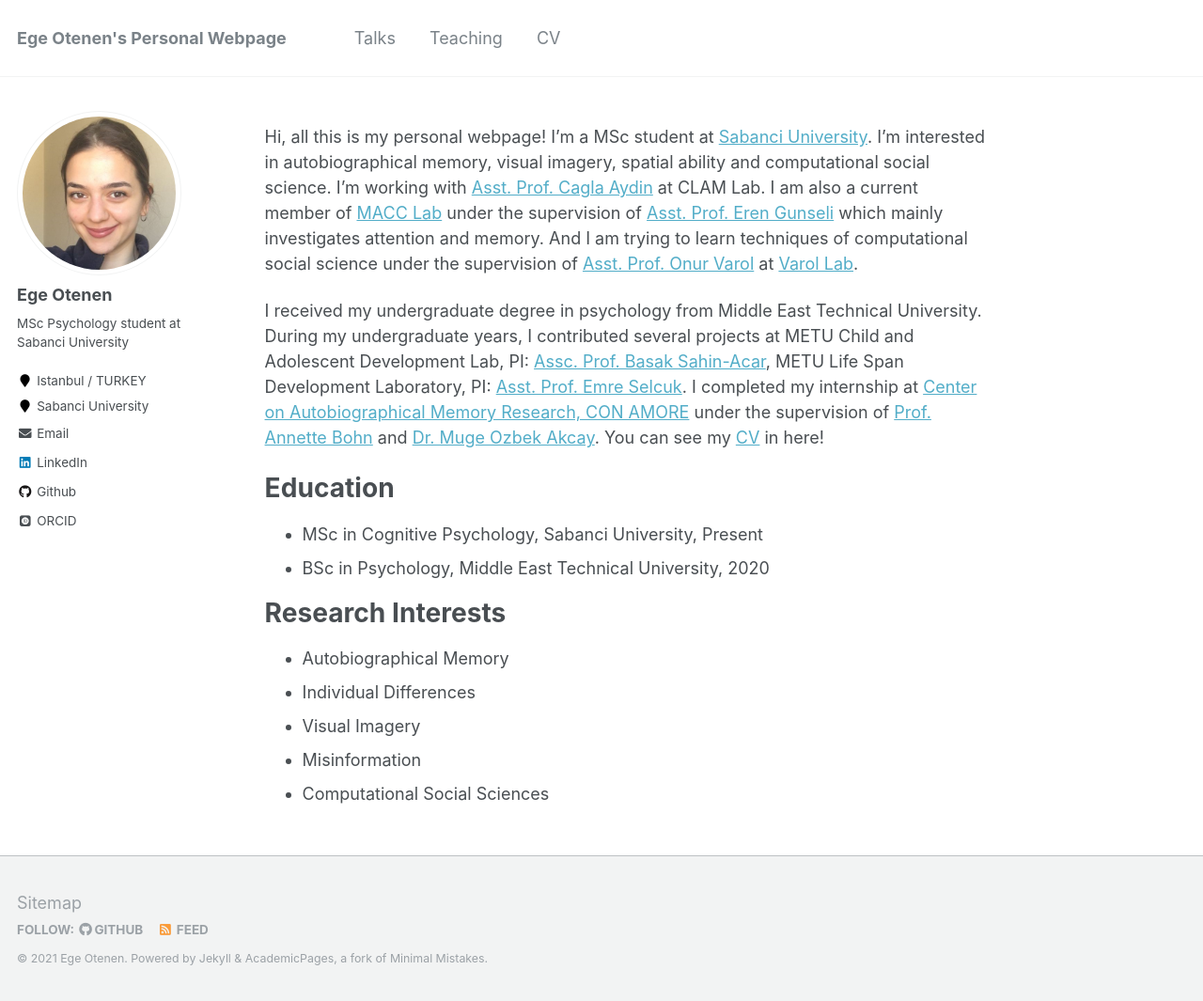
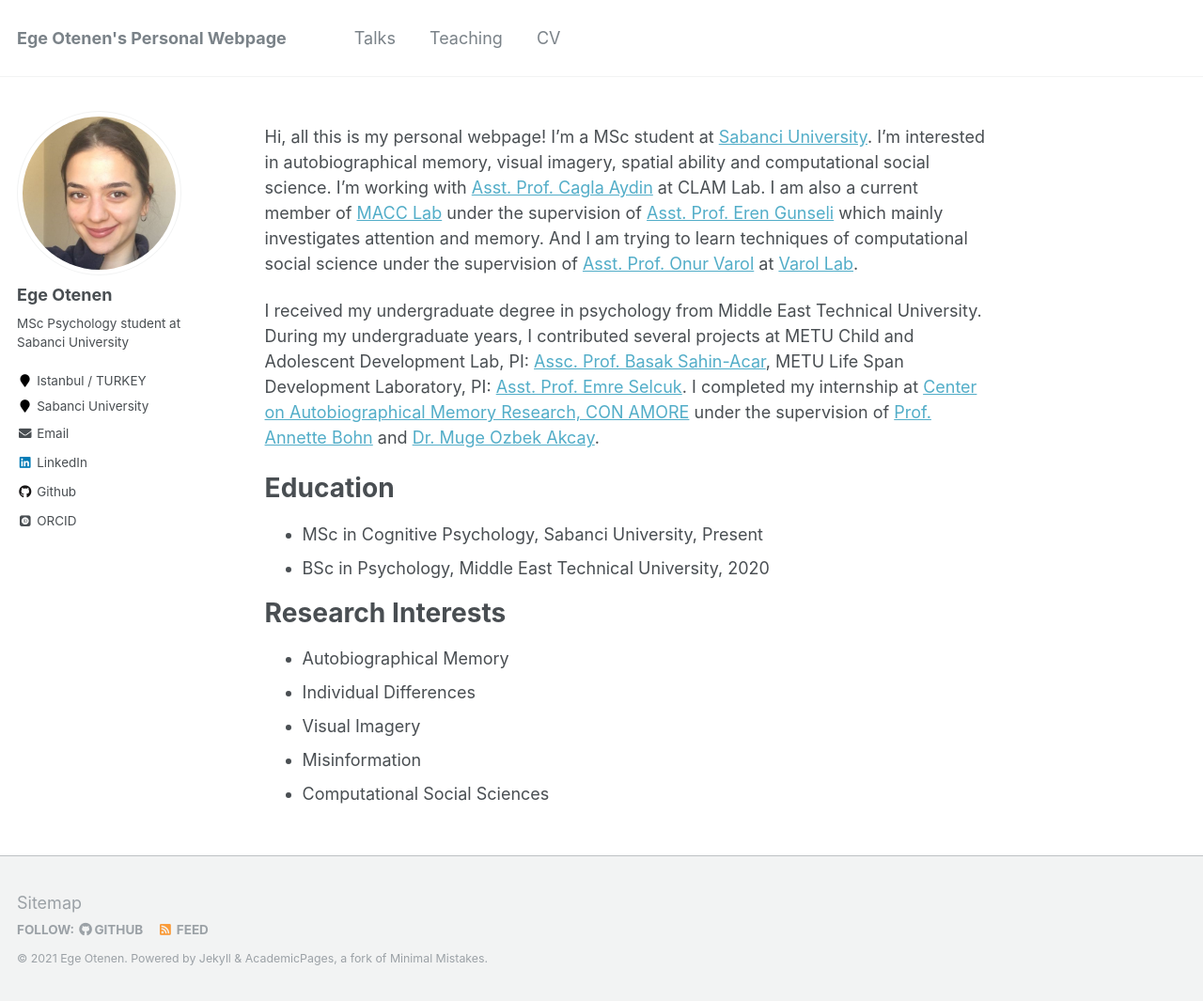
Before and after one commit to egeotenen/egeotenen.github.io, a Jekyll site: the page built from _pages/about.md, in a window 1280 px wide and 1065 px high. Shown: the whole window at 94% size. Built offline with Jekyll 4.4.1, drawn with Linux system fonts in a browser that asks for light colours; some web fonts are replaced.

Commit message:
Update about.md

```diff
--- a/_pages/about.md
+++ b/_pages/about.md
@@ -13,7 +13,7 @@ I am also a current member of [MACC Lab](https://www.gunselilab.com/) under the
 And I am trying to learn techniques of computational social science under the supervision of [Asst. Prof. Onur Varol](http://www.onurvarol.com/) at [Varol Lab](http://varollab.com/).
 
 I received my undergraduate degree in psychology from Middle East Technical University. During my undergraduate years, I contributed several projects at METU Child and Adolescent Development Lab, PI: [Assc. Prof. Basak Sahin-Acar](http://psy.metu.edu.tr/en/basak-sahin-acar), METU Life Span Development Laboratory, PI: [Asst. Prof. Emre Selcuk](http://myweb.sabanciuniv.edu/emreselcuk/). I completed my internship at [Center on Autobiographical Memory  Research, CON AMORE](https://psy.au.dk/en/research/research-centres-and-units/conamore/) under the supervision of [Prof. Annette Bohn](https://pure.au.dk/portal/en/persons/annette-bohn(63156000-0ce0-4610-b068-ee3354380b04).html) and [Dr. Muge Ozbek Akcay](https://scholar.google.dk/citations?user=iuB-cpUAAAAJ&hl=en).
-You can see my [CV](https://github.com/egeotenen/egeotenen.github.io/blob/main/files/Egeotenen_Resume2021.pdf) in here!
+
 
 # Education
 * MSc in Cognitive Psychology, Sabanci University, Present
```
